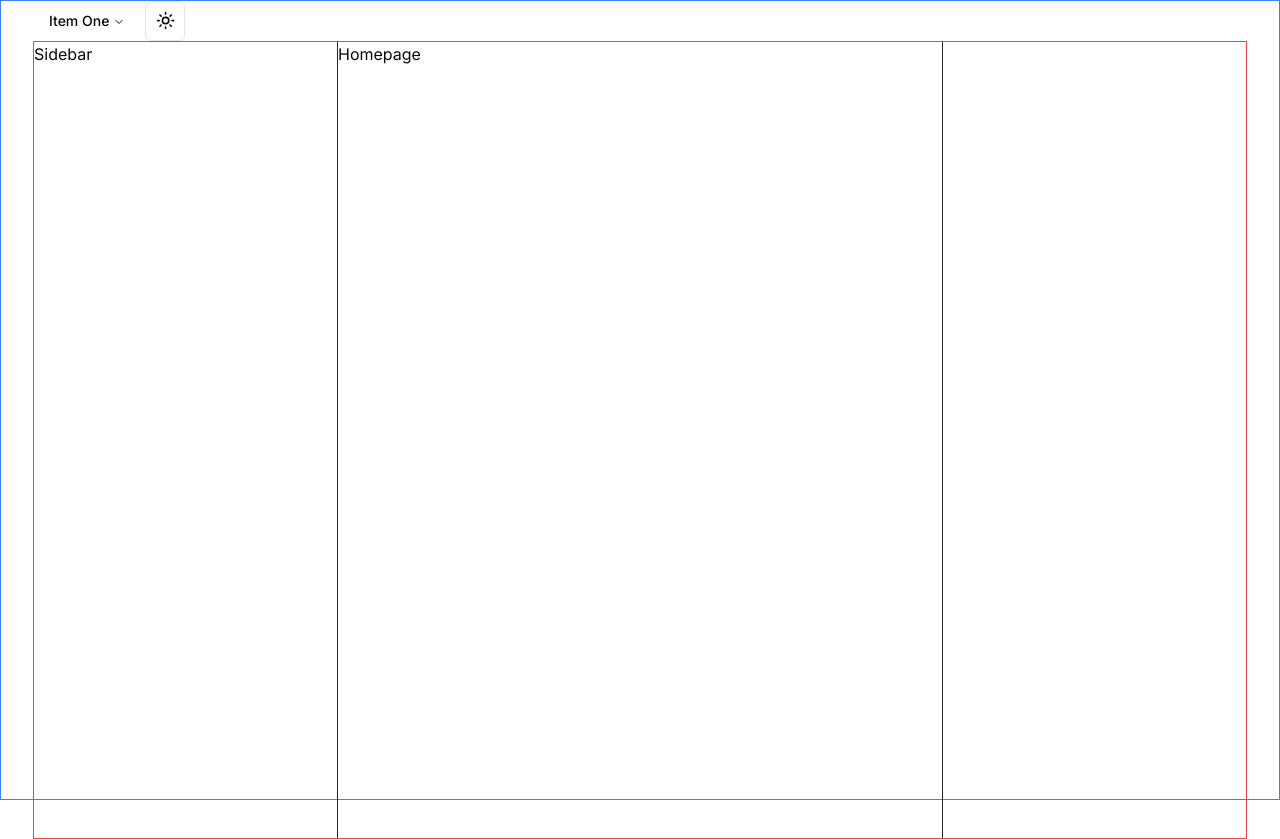
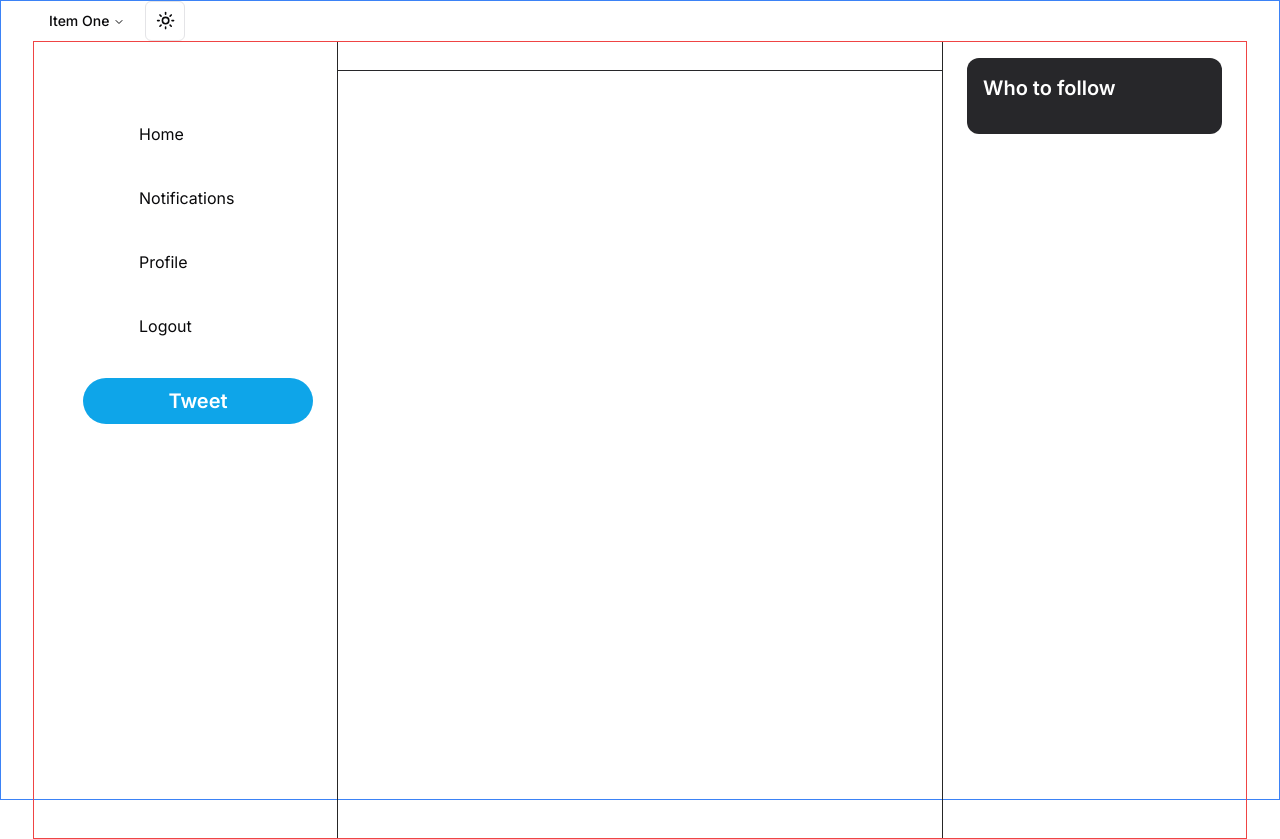
Before and after one commit to kmfiguerrez/twitter-clone, a Next.js app: page / in a window 1280 px wide. Built offline with nearby package versions, Linux system fonts and the light colour scheme.

Commit message:
Add sidebar, follow-bar and header components.

```diff
--- a/package.json
+++ b/package.json
@@ -26,6 +26,7 @@
     "postcss": "8.4.27",
     "react": "18.2.0",
     "react-dom": "18.2.0",
+    "react-icons": "^4.10.1",
     "tailwind-merge": "^1.14.0",
     "tailwindcss": "3.3.3",
     "tailwindcss-animate": "^1.0.6",
--- a/src/app/layout.tsx
+++ b/src/app/layout.tsx
@@ -1,10 +1,11 @@
+// These styles apply to every route in the application
+import '../styles/globals.css'
 import type { Metadata } from 'next'
 import { Inter } from 'next/font/google'
 import { ThemeProvider } from '@/context/theme-provider'
-// These styles apply to every route in the application
-import '../styles/globals.css'
 import NavMenu from '@/components/nav-menu'
 import Sidebar from '@/components/sidebar'
+import FollowBar from '@/components/follow-bar'
 
 const inter = Inter({ subsets: ['latin'] })
 
@@ -36,6 +37,7 @@ export default function RootLayout({
               '>
                 {children}
               </div>
+              <FollowBar />
             </div>
 
           </div>
--- a/src/app/page.tsx
+++ b/src/app/page.tsx
@@ -1,3 +1,11 @@
+import Header from "@/components/header";
+
+
 export default function Homepage() {
-    return <p>Homepage</p>
+
+    return (
+        <>
+            <Header label="Home" />
+        </>
+    )
 }
--- /dev/null
+++ b/src/components/follow-bar.tsx
@@ -0,0 +1,15 @@
+const FollowBar = () => {
+    return (
+        <div className="px-6 py-4 hidden lg:block">
+            <div className="bg-zinc-800 rounded-xl p-4">
+                <h2 className="text-white text-xl font-semibold">Who to follow</h2>
+                <div className="flex flex-col gap-6 mt-4">
+                    {/* TODO: USER LIST */}
+
+                </div>
+            </div>
+        </div>
+    )
+}
+
+export default FollowBar
--- /dev/null
+++ b/src/components/header.tsx
@@ -0,0 +1,43 @@
+'use client'
+
+import { useRouter } from "next/navigation";
+import { useCallback } from "react";
+import { BiArrowBack } from "react-icons/bi";
+
+interface HeaderProps {
+    label: string
+    showBackArrow?: boolean
+}
+
+
+const Header: React.FC<HeaderProps> = ({ label, showBackArrow}) => {
+    const router = useRouter()
+
+    const handleBack = useCallback(() => {
+        router.back();
+    }, [router])
+
+    return (
+        <div className="border-b-[1px] border-zinc-800">
+            <div className="flex flex-row items-center gap-2">
+                {
+                    showBackArrow && (
+                        <BiArrowBack
+                            onClick={handleBack}
+                            color='white'
+                            size={20}
+                            className="
+                                cursor-pointer
+                                hover:opacity-70
+                                transition
+                            "
+                        />
+                    )
+                }
+                <h1 className="text-white text-xl font-semibold">{label}</h1>
+            </div>
+        </div>
+    )
+}
+
+export default Header
--- /dev/null
+++ b/src/components/sidebar-item.tsx
@@ -0,0 +1,55 @@
+import { IconType } from "react-icons"
+
+interface SidebarItemProps {
+    label: string
+    href?: string
+    icon: IconType
+    onClick?: () => void
+}
+
+const SidebarItem: React.FC<SidebarItemProps> = ({
+    label,
+    href,
+    icon: Icon,
+    onClick
+}) => {
+    return (
+        <div className="flex flex-row items-center">
+            <div className="
+                relative
+                rounded-full
+                h-14
+                w-14
+                flex
+                items-center
+                justify-center
+                p-4
+                hover:bg-zinc-300
+                hover:bg-opacity-10
+                lg:hidden
+            ">
+                <Icon size={28} color="white"/>
+            </div>
+
+            {/* This div will show up larger screen size */}
+            <div className="
+                relative
+                hidden
+                lg:flex
+                items-center
+                gap-4
+                p-4
+                rounded-full
+                hover:bg-zinc-300
+                hover:bg-opacity-10
+                curson-pointer
+            ">
+                <Icon size={24} color="white" />
+                <p>{label}</p>
+            </div>
+
+        </div>
+    )
+}
+
+export default SidebarItem
--- /dev/null
+++ b/src/components/sidebar-logo.tsx
@@ -0,0 +1,28 @@
+'use client'
+
+import { useRouter } from 'next/navigation'
+import { BsTwitter } from "react-icons/bs"
+
+const SidebarLogo = () => {
+    const router = useRouter()
+
+    return (
+        <div className="
+            rounded-full
+            h-14
+            w-14
+            p-4
+            items-center
+            justify-center
+            hover:bg-opacity-10
+            cursor-pointer
+            transition
+            "
+            onClick={() => router.push('/')}
+        >
+            <BsTwitter size={28} color='white' />
+        </div>
+    )
+}
+
+export default SidebarLogo
--- /dev/null
+++ b/src/components/sidebar-tweet-button.tsx
@@ -0,0 +1,56 @@
+'use client'
+
+import { useRouter } from 'next/navigation'
+import { FaFeather } from 'react-icons/fa'
+
+const SidebarTweetButton = () => {
+    const router = useRouter()
+    return (
+        <div onClick={() => router.push("/")}>
+            {/* Mobile first */}
+            <div className='
+                mt-6
+                lg:hidden
+                rounded-full
+                h-14
+                w-14
+                p-4
+                flex
+                items-center
+                justify-center
+                bg-sky-500
+                hover:bg-opacity-80
+                transition
+                cursor-pointer
+            '>
+                <FaFeather size={24} color='white' />
+            </div>
+            {/* For Desktop */}
+            <div className='
+                mt-6
+                hidden
+                lg:block
+                px-4
+                py-2
+                rounded-full
+                bg-sky-500
+                hover:bg-opacity-90
+                cursor-pointer
+                transition
+            '>
+                <p className='
+                    hidden
+                    lg:block
+                    text-center
+                    font-semibold
+                    text-white
+                    text-[20px]
+                '>
+                    Tweet
+                </p>
+            </div>
+        </div>
+    )
+}
+
+export default SidebarTweetButton
--- a/src/components/sidebar.tsx
+++ b/src/components/sidebar.tsx
@@ -1,25 +1,46 @@
-
+import { BsHouseFill, BsBellFill } from 'react-icons/bs'
+import { FaUser } from 'react-icons/fa'
+import { BiLogOut } from 'react-icons/bi'
+import SidebarLogo from './sidebar-logo'
+import SidebarItem from './sidebar-item'
+import SidebarTweetButton from './sidebar-tweet-button'
 
 const items = [
     {
         label: 'Home',
         href: '/',
-        icon: ''
+        icon: BsHouseFill
     },
     {
         label: 'Notifications',
         href: '/notifications',
-        icon: ''
+        icon: BsBellFill
     },
     {
         label: 'Profile',
         href: '/users/123',
-        icon: ''
+        icon: FaUser
     }
 ]
 
 export default function Sidebar () {
     return (
-        <p>Sidebar</p>
+        <div className="col-span-1 h-full pr-4 md:pr-6">
+            <div className="flex flex-col items-end">
+                <div className="space-y-2 lg:w-[230px]">
+                    <SidebarLogo />
+                    {items.map(item => (
+                        <SidebarItem
+                            key={item.href}
+                            href={item.href}
+                            icon={item.icon}
+                            label={item.label}
+                        />
+                    ))}
+                    <SidebarItem label='Logout' icon={BiLogOut} />
+                    <SidebarTweetButton />
+                </div>
+            </div>
+        </div>
     )
 }
```
Also changed, not shown: 1 other file (tests, documents, lock files or other folders).
